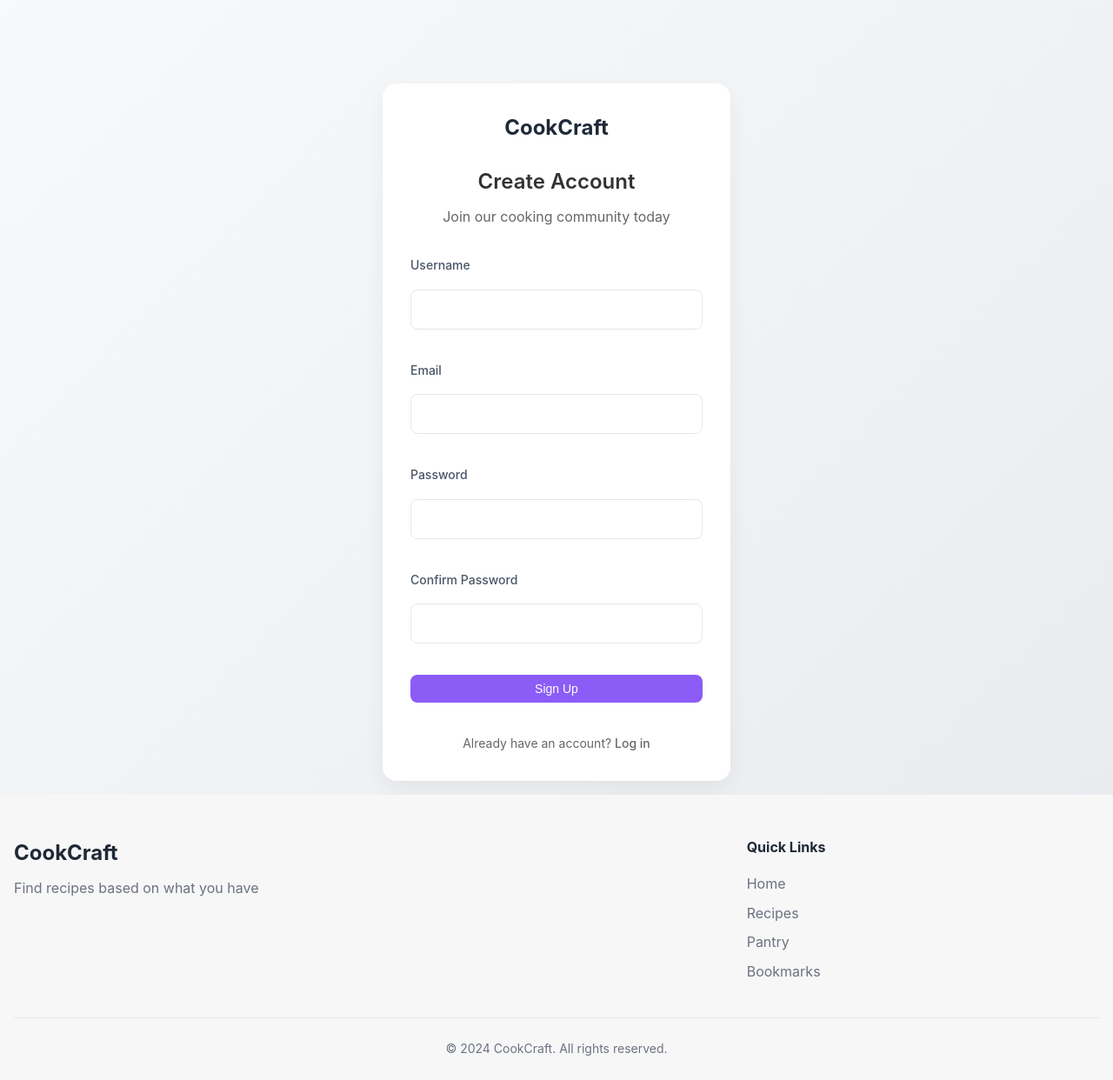
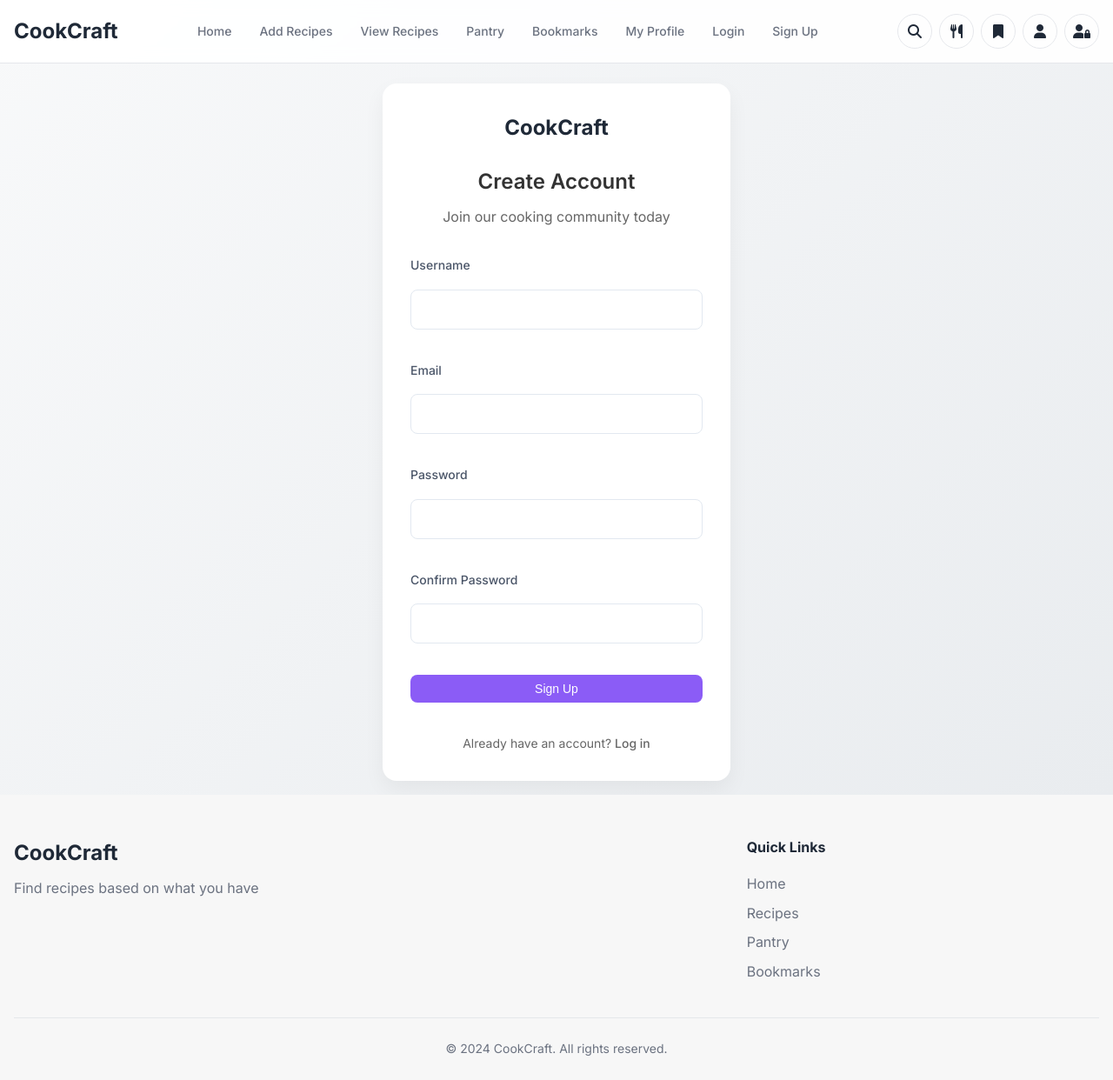
Before and after one commit to khadijaatiq/Recipes, a PHP site: page /auth/register.php in a window 1280 px wide. Shown: the whole page at 87% size. Run offline with PHP 8.4, Linux system fonts and the light colour scheme; some libraries are stand-ins or nearby versions.

Commit message:
Update header.php

```diff
--- a/partials/header.php
+++ b/partials/header.php
@@ -4,6 +4,49 @@
     <meta charset="UTF-8">
     <meta name="viewport" content="width=device-width, initial-scale=1.0">
     <title>Recipe App</title>
-    <link rel="stylesheet" href="/ProjectDB/partials/styles.css">
-    </head>
+    <link rel="stylesheet" href="../partials/styles.css">
+    <link href="https://fonts.googleapis.com/css2?family=Inter:wght@400;500;600;700&display=swap" rel="stylesheet">
+    <link rel="stylesheet" href="https://cdnjs.cloudflare.com/ajax/libs/font-awesome/5.15.4/css/all.min.css">
+    <script src="https://kit.fontawesome.com/a076d05399.js" crossorigin="anonymous"></script>
+    <script src="https://cdn.gpteng.co/gptengineer.js" type="module"></script>
+</head>
 <body>
+    <header class="header">
+        <div class="container">
+            <nav class="navbar">
+                <a href="index.html" class="logo">CookCraft</a>
+                <ul class="nav-links">
+                    <li><a href="/projectDB/index.php">Home</a></li>
+                    <li><a href="/projectDB/recipes/add_recipe.php">Add Recipes</a></li>
+                    <li><a href="/projectDB/recipes/view_recipe.php">View Recipes</a></li>
+                    <li><a href="/projectDB/pantry.php">Pantry</a></li>
+                    <li><a href="/projectDB/recipes/bookmarks.php">Bookmarks</a></li>
+                    <li><a href="/projectDB/profile.php">My Profile</a></li>
+                    <li><a href="/projectDB/auth/login.php">Login</a></li>
+                    <li><a href="/projectDB/auth/register.php">Sign Up</a></li>
+                </ul>
+                <div class="nav-actions">
+                    <a href="view_recipes.php" class="icon-button">
+                        <i class="fas fa-search"></i>
+                    </a>
+                    <a href="pantry.html" class="icon-button hide-mobile">
+                        <i class="fas fa-utensils"></i>
+                    </a>
+                    <a href="bookmarks.html" class="icon-button hide-mobile">
+                        <i class="fas fa-bookmark"></i>
+                    </a>
+                    <a href="profile.html" class="icon-button hide-mobile">
+                        <i class="fas fa-user"></i>
+                    </a>
+                    <a href="/projectDB
+                    /auth/login.php" class="icon-button hide-mobile">
+                        <i class="fas fa-user-lock"></i>
+                    </a>
+                    <button class="icon-button mobile-menu-toggle">
+                        <i class="fas fa-bars"></i>
+                    </button>
+                </div>
+            </nav>
+        </div>
+    </header>
+</body>
```
